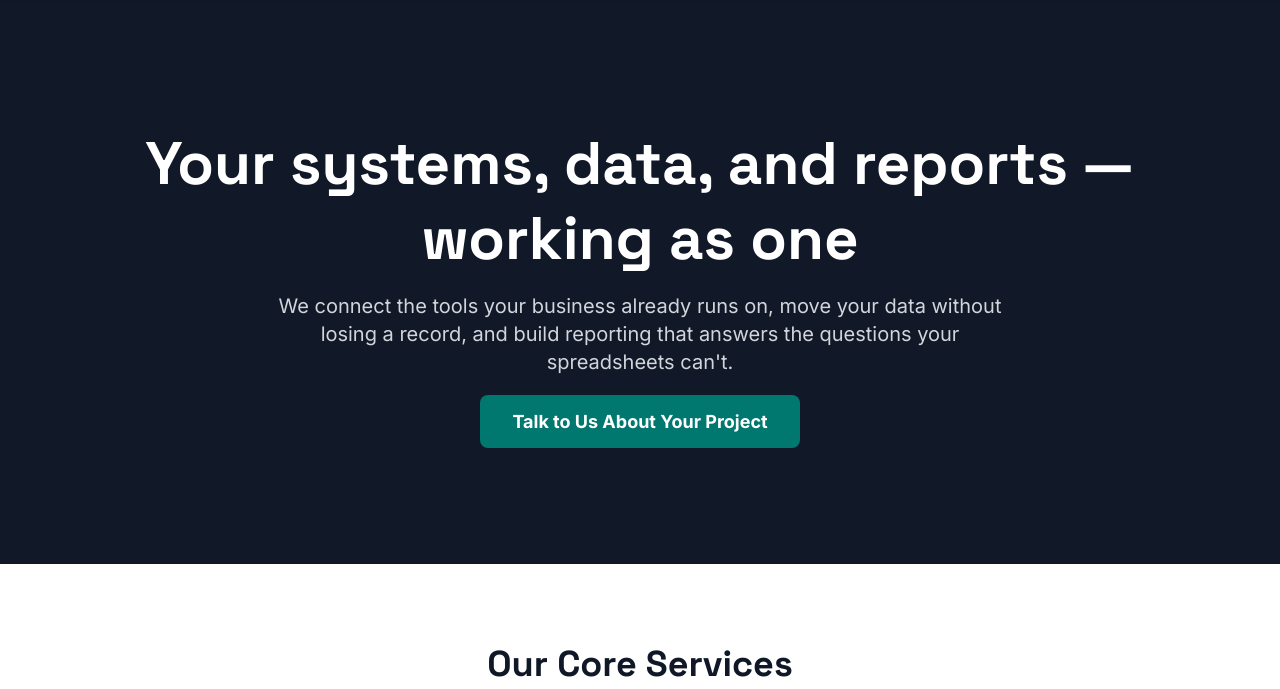
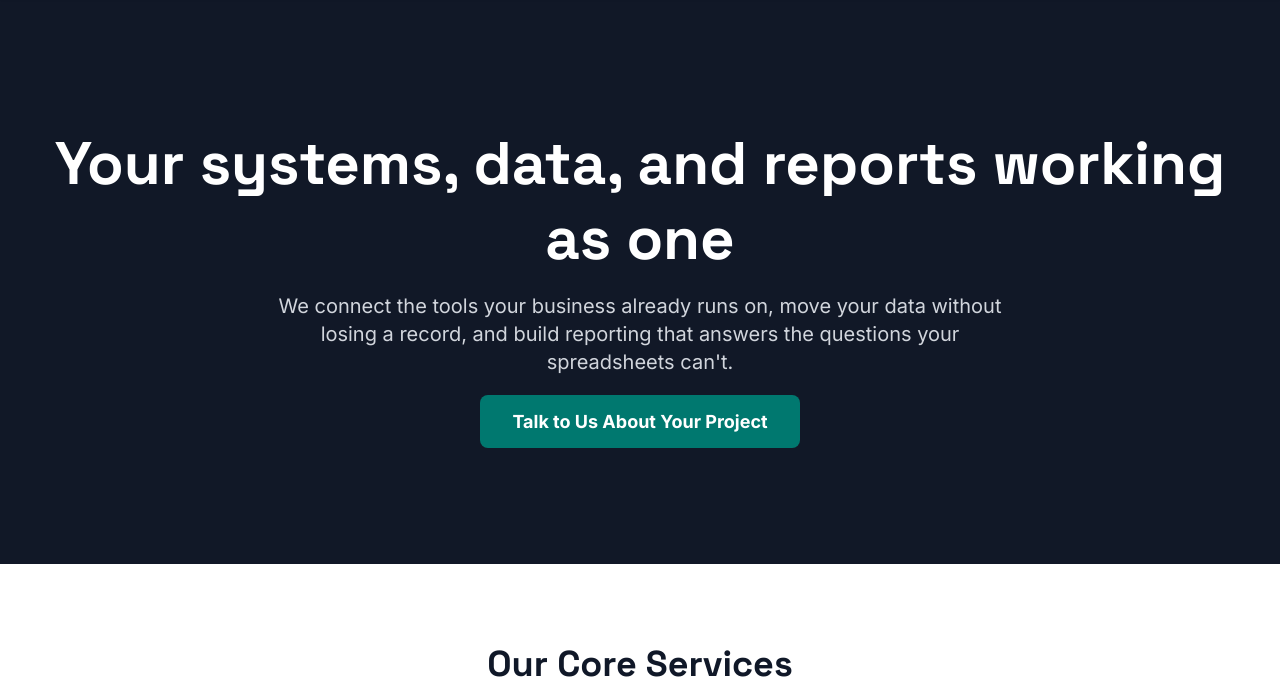
Before and after one commit to Temitaio/fynk-website2, a website: page index.html in a window 1280 px wide. Shown: the part 74-763 px from the top of the page. Drawn offline with Linux system fonts and the light colour scheme.

Commit message:
Remove '—' from hero section heading

```diff
--- a/index.html
+++ b/index.html
@@ -81,7 +81,7 @@
         <!-- Hero Section -->
         <section class="hero-bg text-white">
             <div class="container mx-auto px-6 py-24 md:py-32 text-center">
-                <h1 class="font-display text-4xl md:text-6xl font-bold leading-tight mb-4">Your systems, data, and reports — working as one</h1>
+                <h1 class="font-display text-4xl md:text-6xl font-bold leading-tight mb-4">Your systems, data, and reports working as one</h1>
                 <p class="text-lg md:text-xl text-gray-300 max-w-3xl mx-auto mb-8">We connect the tools your business already runs on, move your data without losing a record, and build reporting that answers the questions your spreadsheets can't.</p>
                 <a href="#contact" class="bg-teal-700 text-white font-bold text-lg px-8 py-4 rounded-lg hover:bg-teal-800 cta-button">Talk to Us About Your Project</a>
             </div>
```
